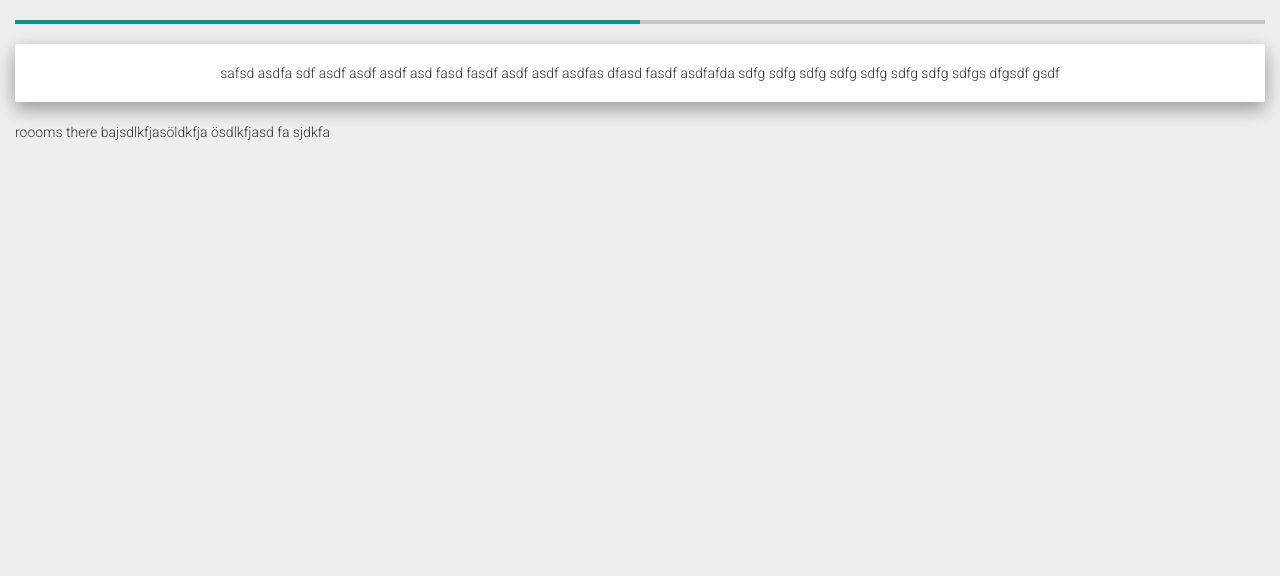
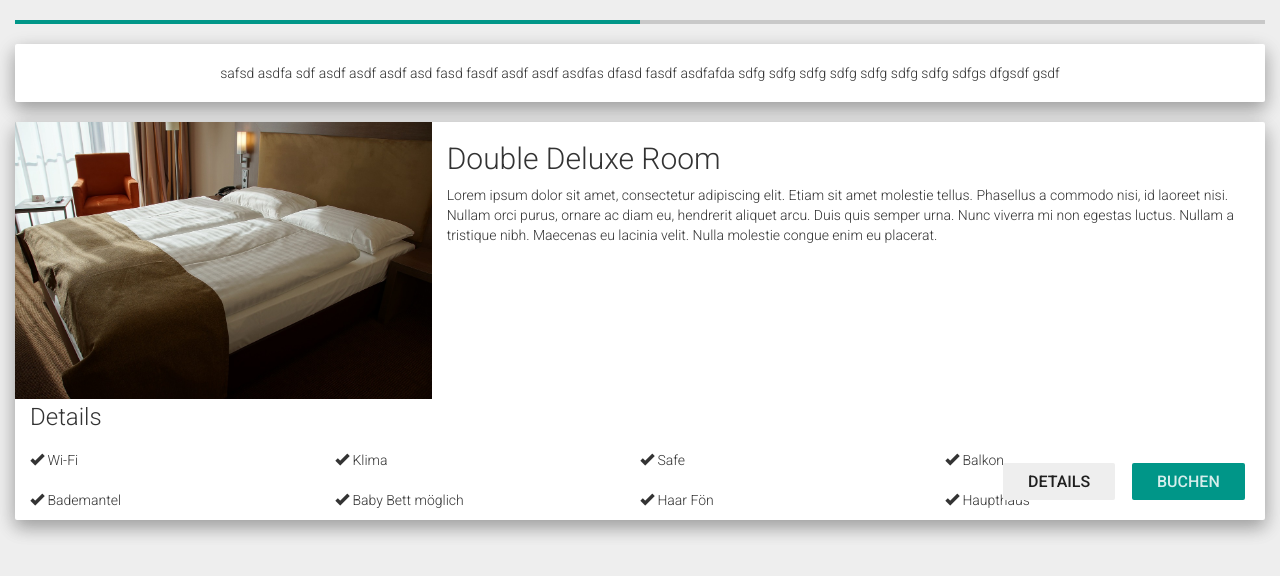
Before and after one commit to domopac/widget_static_v4, a PHP site: page / in a window 1280 px wide, after a click on "Zimmer". Shown: the part 62-638 px from the top of the page. Run offline with PHP 8.4, Linux system fonts and the light colour scheme; some libraries are stand-ins or nearby versions.

Commit message:
second commit - rooms step 2

```diff
--- a/css/main.css
+++ b/css/main.css
@@ -16,7 +16,7 @@
 
 
 
-/* jumbotron for display room-1, room-2... */
+/* jumbotron for display select adults children age for rooms  */
 .widget_tab {
     display:none;
 }
@@ -97,12 +97,29 @@
     box-shadow: none!important;
 }
 
+/* rooms in step 2 */
+
+.details, .book {
+    position:absolute;
+    bottom:20px;
+    right:20px;
+    margin:0px;
+}
+.details {
+    right:150px;
+}
+
+.details_table td {
+    width:25%;
+    line-height:40px;
+}
+
 
 
 
 
 .no-padding {
-    padding:0px;
+    padding:0px!important;
 }
 
 
--- a/index.php
+++ b/index.php
@@ -202,21 +202,60 @@ and open the template in the editor.
         <div class="container-fluid widget_tab" id="rooms">
 
 
-                <div class="row">
+            <div class="jumbotron col-xs-12 no-padding" id="room_1">
+
+                <div class="col-sm-4 no-padding">
+                    <img src="img/room.jpg" class="img-responsive" >
+                </div>
+                <div class="col-sm-8">
+                    <h2>Double Deluxe Room</h2>
+                    <div> Lorem ipsum dolor sit amet, consectetur adipiscing elit. Etiam sit amet molestie tellus.
+                        Phasellus a commodo nisi, id laoreet nisi. Nullam orci purus, ornare ac diam eu, hendrerit aliquet arcu.
+                        Duis quis semper urna. Nunc viverra mi non egestas luctus. Nullam a tristique nibh. Maecenas eu lacinia velit.
+                        Nulla molestie congue enim eu placerat. </div>
+
+                </div>
+                <div class="col-sm-12">
+                    <h3>Details</h3>
+                    <table border="0" width="100%" cellspacing="0" cellpadding="0" class="details_table">
+                        <tr>
+                            <td>
+                                <i class="glyphicon glyphicon-ok"></i> Wi-Fi
+                            </td>
+                            <td>
+                                <i class="glyphicon glyphicon-ok"></i> Klima
+                            </td>
+                            <td>
+                                <i class="glyphicon glyphicon-ok"></i> Safe
+                            </td>
+                            <td>
+                                <i class="glyphicon glyphicon-ok"></i> Balkon
+                            </td>
+                        </tr>
+                        <tr>
+                            <td>
+                                <i class="glyphicon glyphicon-ok"></i> Bademantel
+                            </td>
+                            <td>
+                                <i class="glyphicon glyphicon-ok"></i> Baby Bett möglich
+                            </td>
+                            <td>
+                                <i class="glyphicon glyphicon-ok"></i> Haar Fön
+                            </td>
+                            <td>
+                                <i class="glyphicon glyphicon-ok"></i> Haupthaus
+                            </td>
+                        </tr>
+                    </table>
+                </div>
 
 
-                     <div class="col-sm-8 ">
+                <a href="javascript:void(0)" class="btn btn-raised btn-lg details" >details</a>
+                <a href="javascript:void(0)" class="btn btn-primary btn-raised btn-lg book" >Buchen</a>
 
-                        roooms there bajsdlkfjasöldkfja ösdlkfjasd
-                        fa sjdkfa
+            </div>
 
 
-
-                    </div>
-
-
-
-                </div>
 
         </div>
 
```
Also changed, not shown: img/room.jpg (added).
